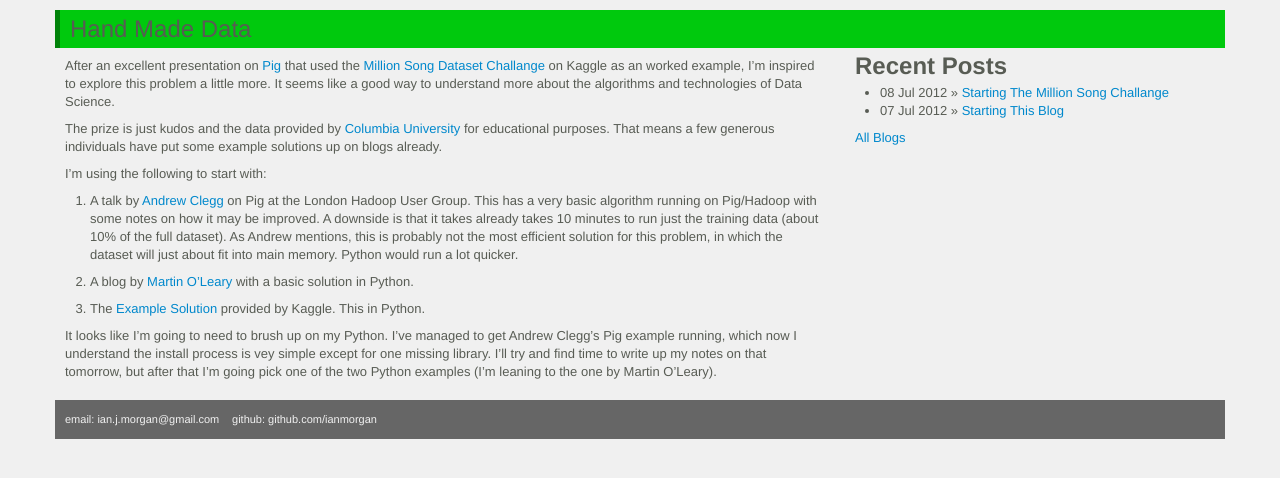
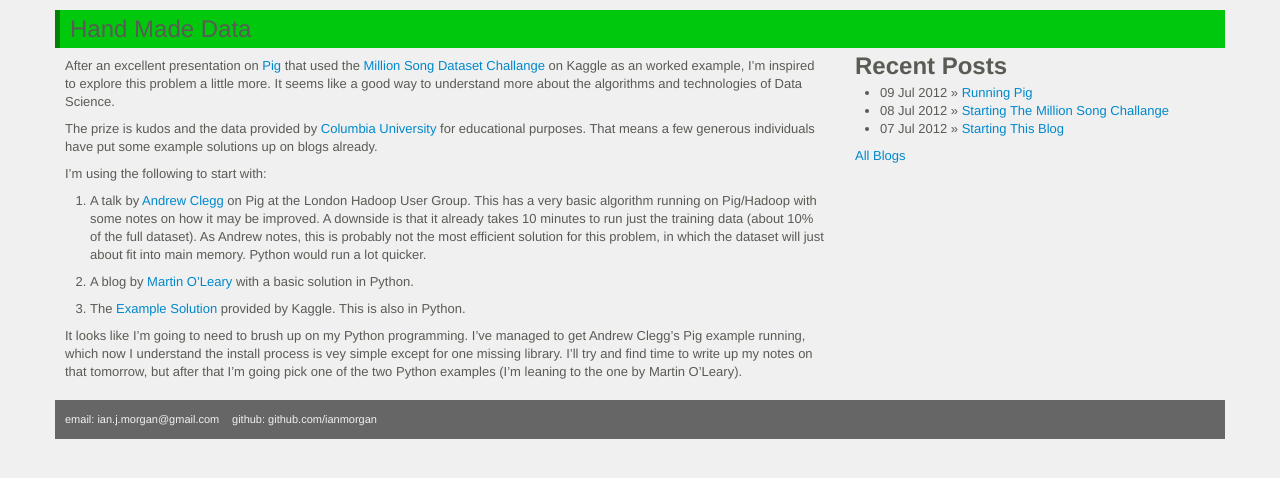
Before and after one commit to ianmorgan/handmadedata.com, a Jekyll site: the page built from _posts/2012-07-08-starting-the-million-song-challange.md, in a window 1280 px wide. Shown: the top 478 px of the page. Built offline with Jekyll 4.4.1, drawn with Linux system fonts in a browser that asks for light colours; Markdown is read by kramdown in place of the engine named in the settings.

```diff
--- a/_layouts/post.html
+++ b/_layouts/post.html
@@ -5,7 +5,6 @@
 			Hand Made Data
 		</title>
 		{% include html_head.html %}
-
 	</head>
 	<body>
 	<div class="container">
@@ -24,6 +23,9 @@
 						{{ content }}
 					</p>
 				</div>
+				{% if page.disqus %}
+					{% include disqus.html %}
+				{% endif %}
 			</div>
 
 			<div class="span4">
--- a/_posts/2012-07-07-starting-this-blog.md
+++ b/_posts/2012-07-07-starting-this-blog.html
@@ -2,4 +2,4 @@
 layout: post
 tags:   hadoop pig
 ---
-{% include intro.md %}
+{% include intro.html %}
--- a/_posts/2012-07-08-starting-the-million-song-challange.md
+++ b/_posts/2012-07-08-starting-the-million-song-challange.md
@@ -1,13 +1,14 @@
 ---
 layout: post
-tags:   million_song_challange, pig
+tags:   million_song_challange pig
+disqus: false
 ---
 After an excellent presentation on [Pig](http://pig.apache.org/) that used the
 [Million Song Dataset Challange](http://www.kaggle.com/c/msdchallenge/) on Kaggle as an worked example,
 I'm inspired to explore this problem a little more. It seems like a good way to understand more about the
 algorithms and technologies of Data Science.
 
-The prize is just kudos and the data provided by [Columbia University](http://labrosa.ee.columbia.edu/millionsong/)
+The prize is kudos and the data provided by [Columbia University](http://labrosa.ee.columbia.edu/millionsong/)
 for educational purposes. That means a few generous individuals have put some example solutions up on blogs
 already.
 
@@ -15,17 +16,17 @@ I'm using the following to start with:
 
 1.  A talk by [Andrew Clegg](https://github.com/andrewclegg/pig-data-mining-talk) on Pig at the London
 Hadoop User Group. This has a very basic algorithm running on Pig/Hadoop with some notes on how it may be
-improved. A downside is that it takes already takes 10 minutes to run just the training data (about 10%
-of the full dataset). As Andrew mentions, this is probably not the most efficient solution for this problem,
+improved. A downside is that it already takes 10 minutes to run just the training data (about 10%
+of the full dataset). As Andrew notes, this is probably not the most efficient solution for this problem,
 in which the dataset will just about fit into main memory. Python would run a lot quicker.
 
 2.  A blog by [Martin O'Leary](http://mewo2.com/kaggle/2012/04/27/the-million-song-dataset-challenge-part-i/)
 with a basic solution in Python.
 
 3. The [Example Solution](https://kaggle2.blob.core.windows.net/competitions/kaggle/2799/media/MSDChallengeGettingstarted.pdf)
-provided by Kaggle. This in Python.
+provided by Kaggle. This is also in Python.
 
-It looks like I'm going to need to brush up on my Python. I've managed to get Andrew Clegg's Pig example
-running, which now I understand the install process is vey simple except for one missing library. I'll try and find time
-to write up my notes on that tomorrow, but after that I'm going pick one of the two Python examples
-(I'm leaning to the one by Martin O'Leary).
+It looks like I'm going to need to brush up on my Python programming. I've managed to get Andrew Clegg's
+Pig example running, which now I understand the install process is vey simple except for one missing library.
+I'll try and find time to write up my notes on that tomorrow, but after that I'm going pick one of the two
+Python examples (I'm leaning to the one by Martin O'Leary).
--- a/index.html
+++ b/index.html
@@ -3,4 +3,5 @@ layout: post
 title:  Hand Made Data
 ---
 <h1>Welcome</h1>
-{% include intro.md %}
+
+{% include intro.html %}
```
Also changed, not shown: _content/intro.md (deleted, +0 -3 lines), _includes/disqus.html (added, +14 -0 lines), _includes/intro.html (added, +13 -0 lines), _includes/intro.md (deleted, +0 -13 lines), _posts/2012-07-09-running-pig.md (added, +31 -0 lines).
